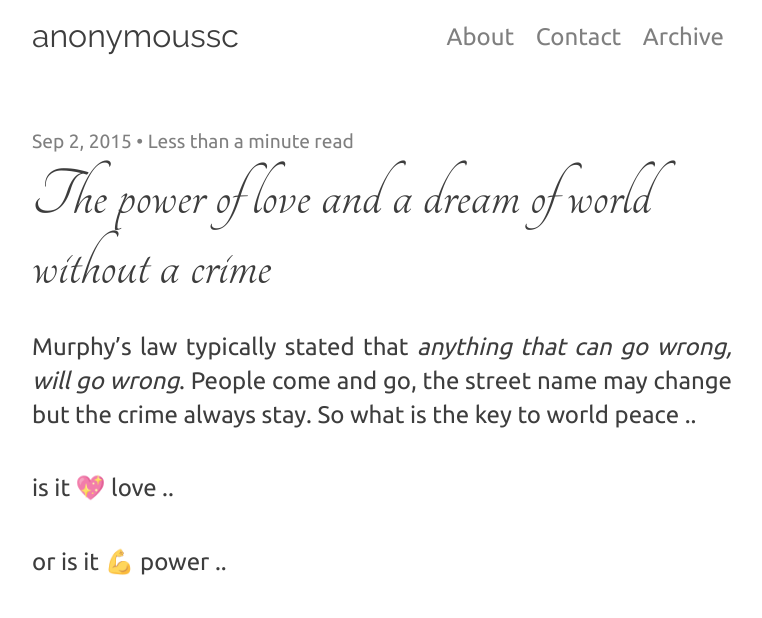
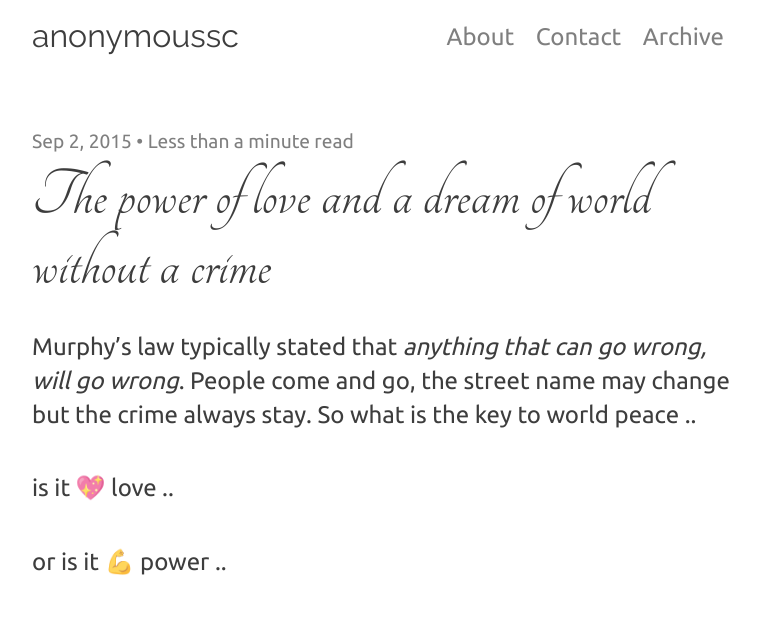
Before and after one commit to anonymoussc/anonymoussc.github.io, a Jekyll site: the page built from _posts/2015-09-02-the-power-of-love-and-a-dream-of-world-without-a-crime.markdown, in a window 1280 px wide. Shown: the top 618 px of the page, without its empty margins (258-1020 px from the left). Built offline with Jekyll 4.4.1, drawn with Linux system fonts in a browser that asks for light colours; nearby versions of some CDN libraries; emoji names are drawn with the system emoji font; comment, search, counter and statistics services are not loaded; grey boxes are pictures that could not be loaded.

Commit message:
Revert back

```diff
--- a/_layouts/post.html
+++ b/_layouts/post.html
@@ -12,7 +12,7 @@
 <article>
     <span class="meta">{{ page.date | date: site.date_format }} • {{ read-time }}</span>
 
-    <h1 class="left-align">{{ page.title }}</h1>
+    <h1>{{ page.title }}</h1>
 
     {{ content }}
 
--- a/css/style.css
+++ b/css/style.css
@@ -268,7 +268,6 @@
 }
 article {
   margin-top: 30px;
-  text-align: justify;
 }
 article::after,
 header::after {
@@ -497,11 +496,3 @@
 .center-image {
   text-align : center;
 }
-
-.justify-text {
-  text-align: justify;
-}
-
-.left-align {
-  text-align: left;
-}
--- a/index.html
+++ b/index.html
@@ -25,7 +25,7 @@
                 {% endif %}
             {% endif %}
             {{ post.date | date: site.date_format }} • {{ read-time }}</span>
-            <a href="{{ post.url | prepend: site.baseurl }}"><h1 class="left-align">{{ post.title }}</h1></a>
+            <a href="{{ post.url | prepend: site.baseurl }}"><h1>{{ post.title }}</h1></a>
 
             <p class="justify-text">
                 {% if post.summary %}
```
